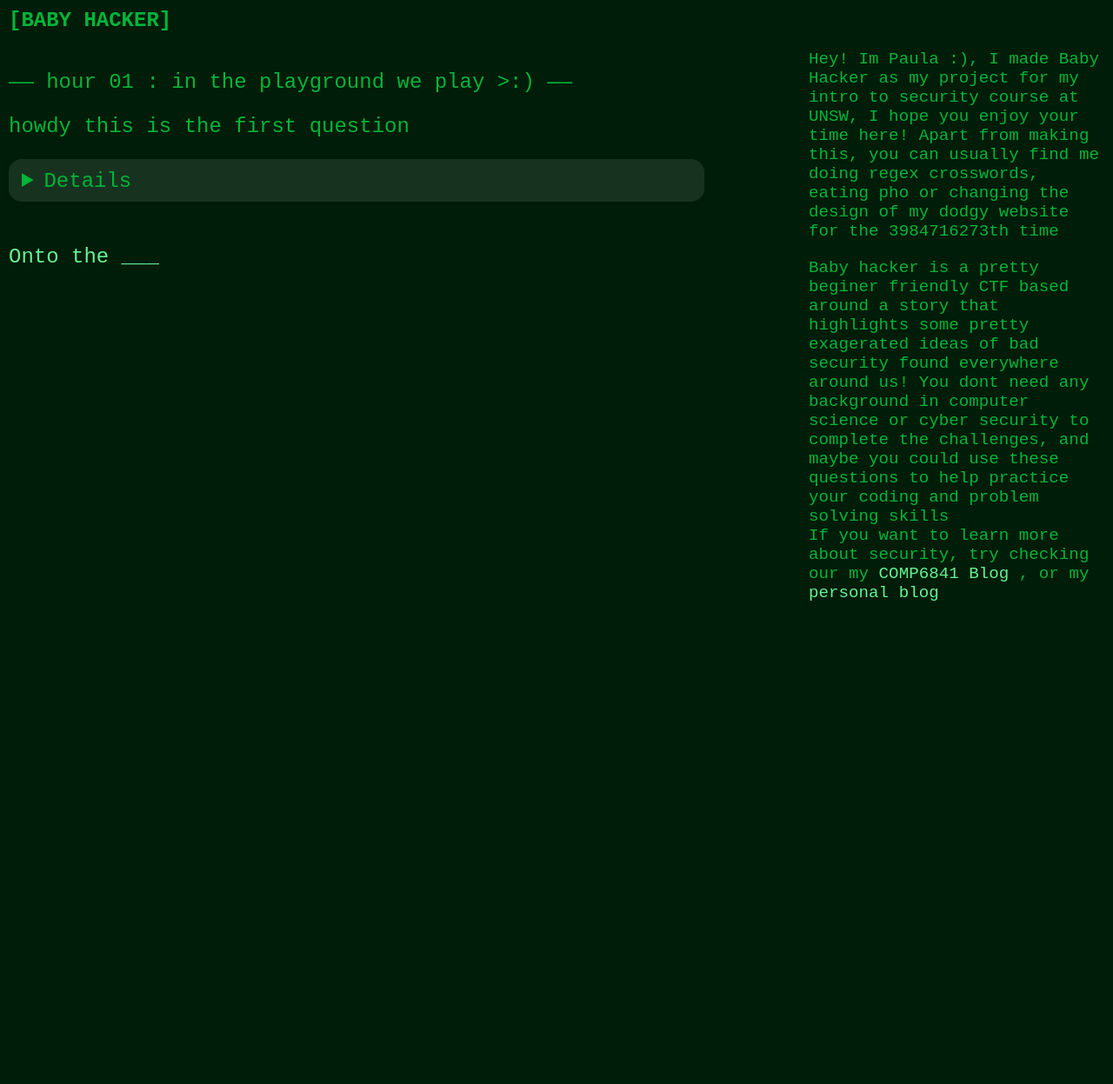
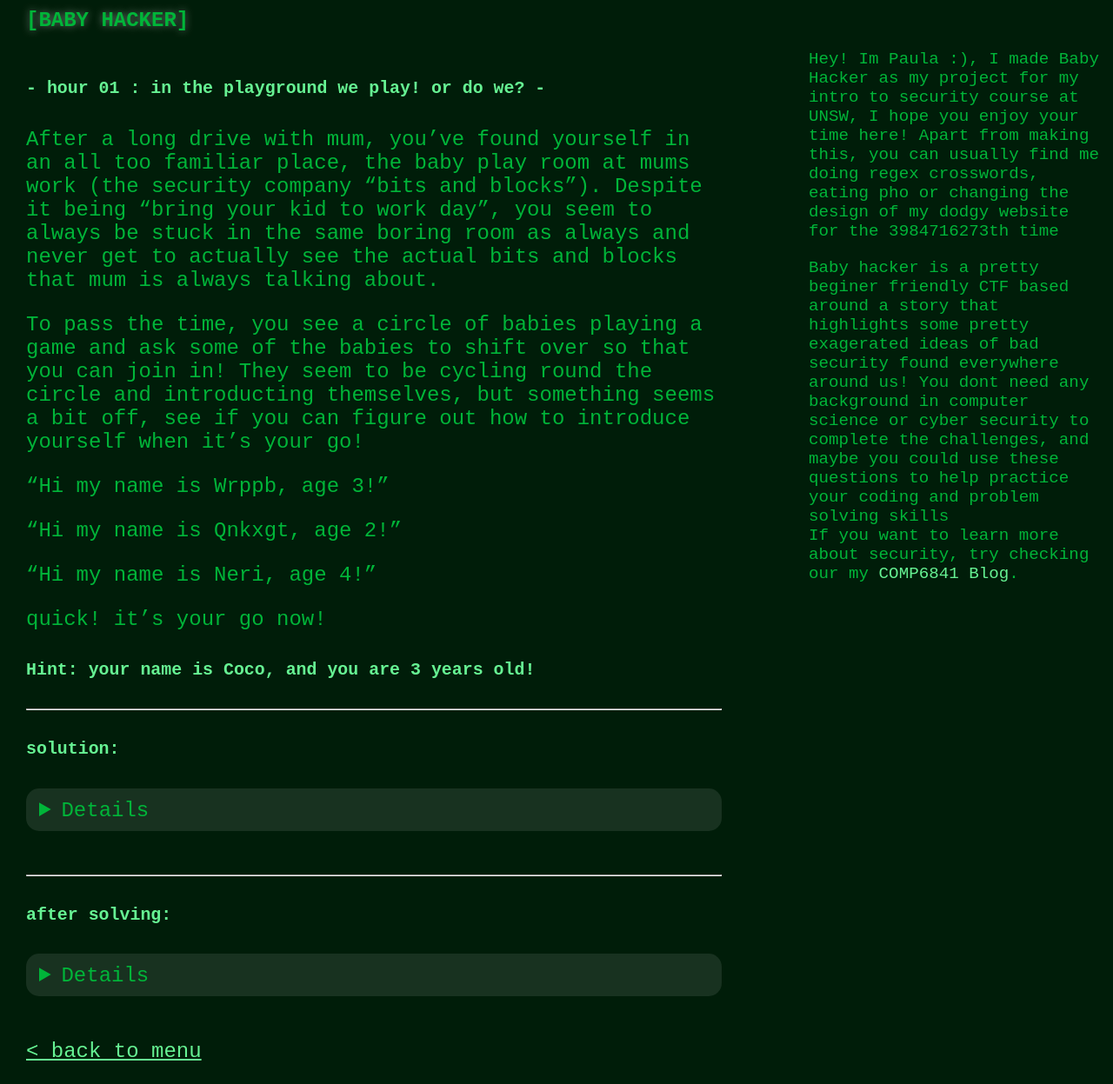
Before and after one commit to paulatennent/somethingAwesome, a Jekyll site: the page built from _posts/2021-04-01-q1.md, in a window 1280 px wide. Shown: the whole page at 87% size. Built offline with Jekyll 4.4.1, drawn with Linux system fonts in a browser that asks for light colours; before the commit the page ends 900 px from its top, so only the background shows below that.

Commit message:
finished question 1 and 2

```diff
--- a/_includes/about.html
+++ b/_includes/about.html
@@ -13,7 +13,6 @@
     </div>
     <div>
         If you want to learn more about security, try checking our my
-        <a class="underlinelink" href="https://www.openlearning.com/u/paulatennent/blog/">COMP6841 Blog</a>
-        , or my <a class="underlinelink" href="/">personal blog</a>
+        <a class="underlinelink" href="https://www.openlearning.com/u/paulatennent/blog/">COMP6841 Blog</a>.
     </div>
 </div>
--- a/_layouts/question.html
+++ b/_layouts/question.html
@@ -1,4 +1,6 @@
 ---
 layout: default
 ---
+<h5>- hour {{page.number}} : {{ page.title }} -</h5>
+
 {{content}}
--- a/_posts/2021-04-01-q1.md
+++ b/_posts/2021-04-01-q1.md
@@ -1,24 +1,54 @@
 ---
 permalink: /hour01
 number: "01"
-title: in the playground we play >:)
+title: in the playground we play! or do we?
 layout: question
 ---
------- hour {{page.number}} : {{ page.title }} ------
 
-howdy this is the first question
+After a long drive with mum, you’ve found yourself in an all too familiar place, the baby play room at mums work (the security company “bits and blocks”). Despite it being "bring your kid to work day", you seem to always be stuck in the same boring room as always and never get to actually see the actual bits and blocks that mum is always talking about.
 
+To pass the time, you see a circle of babies playing a game and ask some of the babies to shift over so that you can join in! They seem to be cycling round the circle and introducting themselves, but something seems a bit off, see if you can figure out how to introduce yourself when it's your go!
+
+"Hi my name is Wrppb, age 3!"
+
+"Hi my name is Qnkxgt, age 2!"
+
+"Hi my name is Neri, age 4!"
+
+quick! it's your go now!
+
+##### Hint: your name is Coco, and you are 3 years old!
+
+----------
+##### solution:
 <details>
 
 ### walkthrough
 
-walkthrough this is the walkthrough, hope you like it!
+It seems that the babies are putting their name into code when introducing themselves, so it would be good to do the same! There is a hint in the question where the babies are *cycling* around the circle, and some of the babies *shifting* across, where a caesar cypher shifts or cycle the letters in the alphabet.
 
-oh look another paragraph of a walkthrough
+Using a caesar cypher solver such as [this one](https://www.dcode.fr/caesar-cipher){:target="_blank"}, its pretty easy to figure out that the names are Tommy, Oliver and Jane respectively. But how much do you need to shift your name to correctly solve the puzzle
+
+The next part of the puzzle is to look at how much each baby has shifted their name (which can be easily done through counting), where each baby has shifted their name by their age
+
+So to introduce yourself, you would need to shift you name "Coco", byt 3.
 
 ### flag
 
-flag{flag}
+answer: "Hi my name is Frfr, age 3!"
+
 </details>
 
-[Onto the ___](/hour02.html){:target="_blank"}
+----------
+##### after solving:
+<details>
+
+"Hey, you're not to shabby" you hear from behind you. You turn around and see it's the baby who introducted themselves before you in the circle.
+
+"Come over to the learning corner and we'll see if you're up to the task!"
+
+[Go to the learning corner >](/hour02.html)
+
+</details>
+
+[< back to menu](/)
--- a/assets/css/main.scss
+++ b/assets/css/main.scss
@@ -5,6 +5,7 @@
 
 body {
     margin: 10px;
+    margin-left: 30px;
     background-color: rgb(0, 29, 9);
     font-family: "Source code pro", "Courier New";
     font-size: 1.5em;
@@ -17,6 +18,7 @@ body {
     font-weight: bold;
     text-decoration: none;
     color: rgb(0, 181, 57);
+    text-shadow: 0 0 10px rgba(255, 255, 255, 0.406),
 }
 
 .navitem {
@@ -71,14 +73,27 @@ details[open] {
 }
 
 .underlinelink :hover {
-    color: rgb(250, 250, 250);;
+    color: rgb(250, 250, 250);
 }
 
 a {
     color: rgb(102, 242, 147);
-    text-decoration: none;
 }
 
 a :hover {
-    color: rgb(250, 250, 250);;
+    color: rgb(250, 250, 250);
 }
+
+h3 {
+    font-size: 1em;
+    font-weight: bold;
+}
+
+h5 {
+    color: rgb(102, 242, 147);;
+
+}
+
+.hr {
+    color: rgb(102, 242, 147);
+}
```
Also changed, not shown: _posts/2021-04-02-q2.md (+45 -2 lines), _posts/2021-04-03-q3.md (added, +6 -0 lines), README.md.
